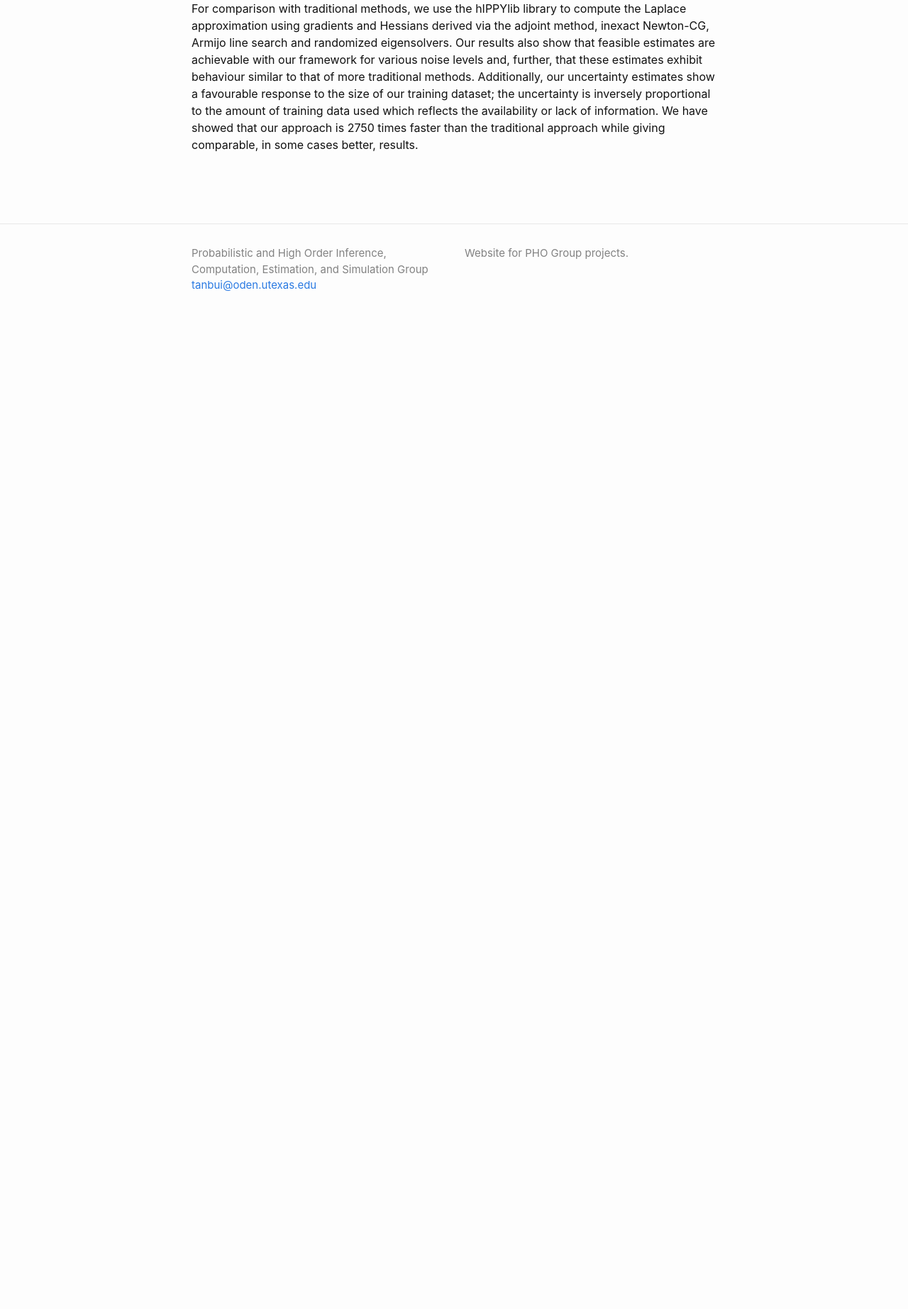
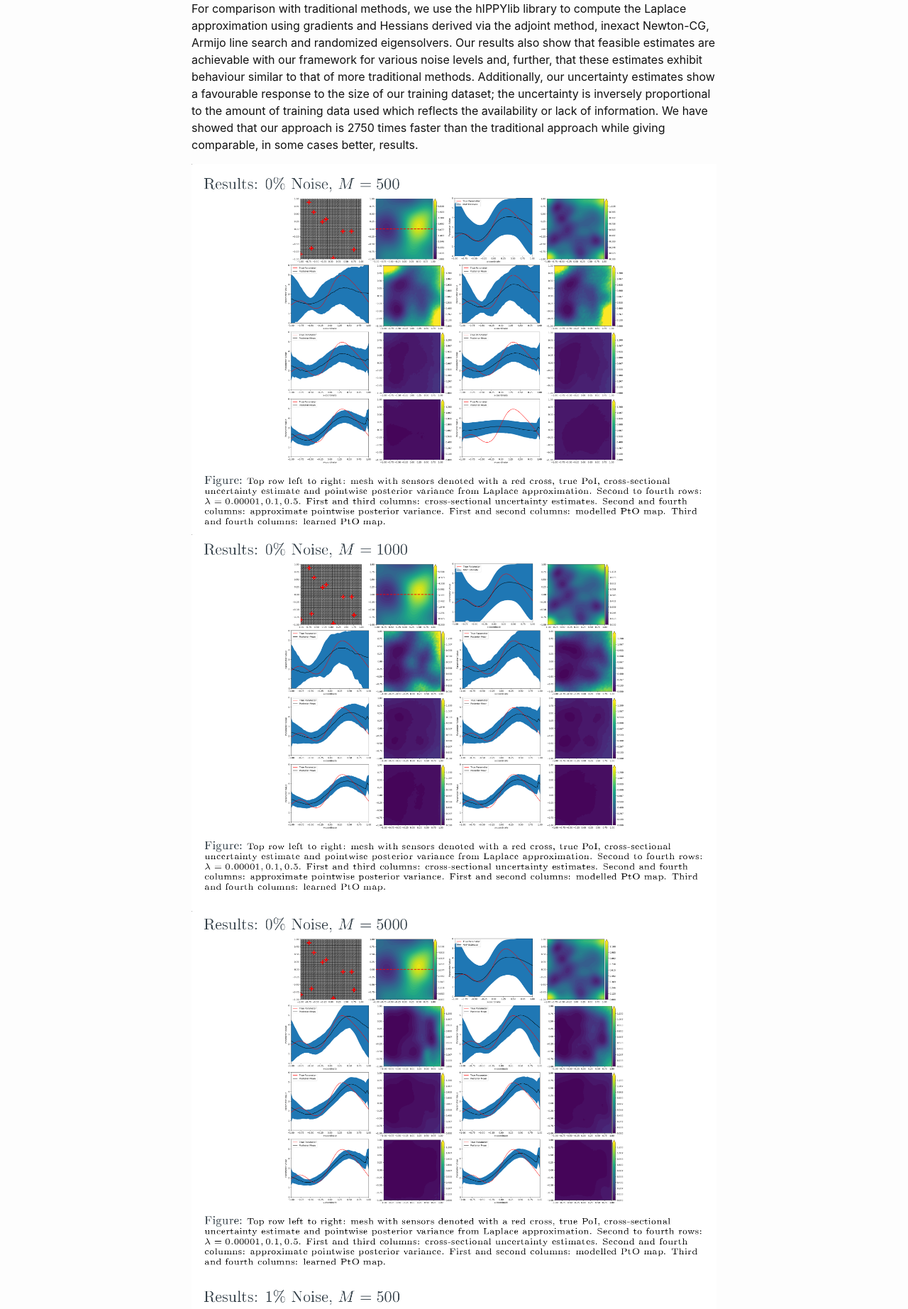
Before and after one commit to tscott-00/phogroup.github.io, a Jekyll site: the page built from hwan_nsf.md, in a window 1280 px wide. Shown: the part 1262-3107 px from the top of the page at 71% size. Built offline with Jekyll 4.4.1, drawn with Linux system fonts in a browser that asks for light colours; before the commit the page ends 1736 px from its top, so only the background shows below that.

Commit message:
fixed image paths

```diff
--- a/hwan_nsf.md
+++ b/hwan_nsf.md
@@ -80,9 +80,9 @@ reflects the availability or lack of information. We have showed that
 our approach is 2750 times faster than the traditional approach while
 giving comparable, in some cases better, results.
 
-![](Figures/hwan/ns0_m500.png "fig:")
-![](Figures/hwan/ns0_m1000.png "fig:")
-![](Figures/hwan/ns0_m5000.png "fig:")
-![](Figures/hwan/ns1_m500.png "fig:")
-![](Figures/hwan/ns1_m1000.png "fig:")
-![](Figures/hwan/ns1_m5000.png "fig:")
+![](/assets/figures/hwan/ns0_m500.png "fig:")
+![](/assets/figures/hwan/ns0_m1000.png "fig:")
+![](/assets/figures/hwan/ns0_m5000.png "fig:")
+![](/assets/figures/hwan/ns1_m500.png "fig:")
+![](/assets/figures/hwan/ns1_m1000.png "fig:")
+![](/assets/figures/hwan/ns1_m5000.png "fig:")
```
Also changed, not shown: assets/figures/hwan/ns0_m1000.png (renamed from Figures/hwan/ns0_m1000.png), assets/figures/hwan/ns0_m500.png (renamed from Figures/hwan/ns0_m500.png), assets/figures/hwan/ns0_m5000.png (renamed from Figures/hwan/ns0_m5000.png), assets/figures/hwan/ns1_m1000.png (renamed from Figures/hwan/ns1_m1000.png), assets/figures/hwan/ns1_m500.png (renamed from Figures/hwan/ns1_m500.png), assets/figures/hwan/ns1_m5000.png (renamed from Figures/hwan/ns1_m5000.png).
